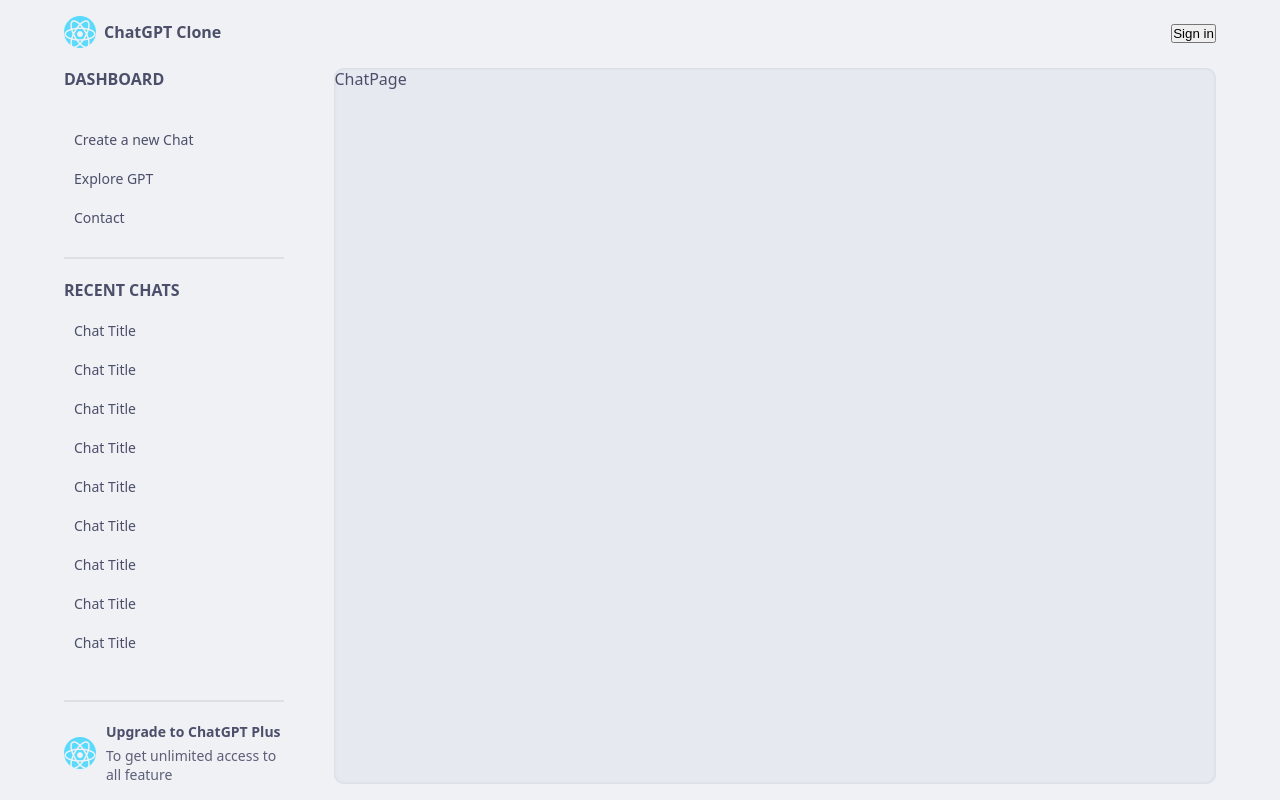
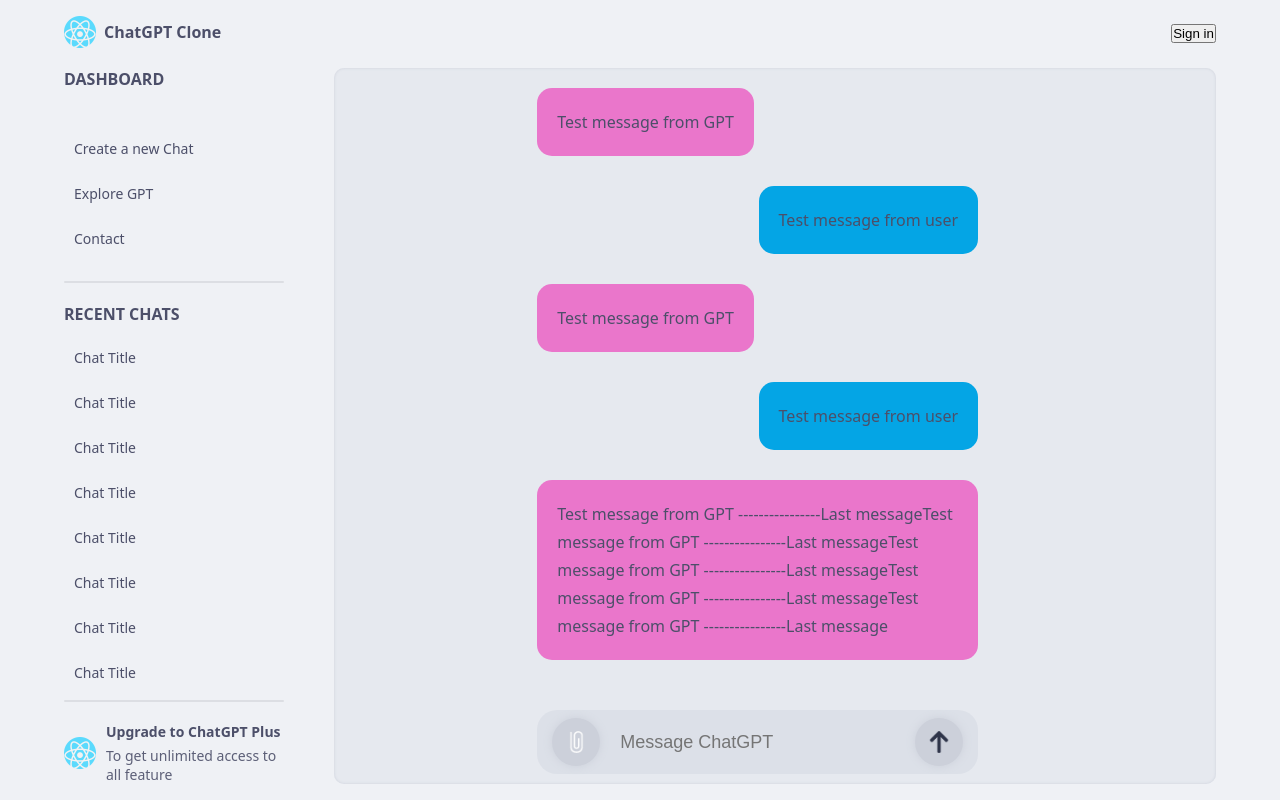
Before and after one commit to Liu-Hong-Wei/chatgpt-clone, a React (Vite) app: page /dashboard/chats/1 in a window 1280 px wide. Built offline with nearby package versions, Linux system fonts and the light colour scheme; no server answers.

Commit message:
feat: implemention chat page design

```diff
--- a/src/components/chatList/chatList.css
+++ b/src/components/chatList/chatList.css
@@ -17,13 +17,17 @@
   }
 
   a {
-    padding: 10px;
+    margin: 5px;
+    padding: 8px 5px;
     border-radius: 10px;
     font-size: 14px;
     font-weight: 500;
 
     &:hover {
-      background-color: #8839ef;
+      cursor: pointer;
+      background: #8839ef;
+      transition: all 200ms linear;
+      box-shadow: 0 0 5px #8839ef;
       opacity: 0.8;
       color: #e6e9ef;
     }
--- /dev/null
+++ b/src/components/newPrompt/NewPrompt.jsx
@@ -0,0 +1,30 @@
+import { useEffect, useRef } from "react";
+import "./newPrompt.css";
+
+const NewPrompt = () => {
+  const endRef = useRef(null);
+
+  useEffect(() => {
+    endRef.current.scrollIntoView({ behavior: "smooth" });
+  });
+
+  return (
+    <>
+      {/* ADD NEW PROMPT */}
+      <div ref={endRef}></div>
+      <div className="endChat"></div>
+      <form className="newForm">
+        <label htmlFor="file">
+          <img src="/attachment.png" alt="" />
+        </label>
+        <input id="file" type="file" multiple={false} hidden />
+        <input id="prompt" type="text" placeholder="Message ChatGPT" />
+        <button>
+          <img src="/arrow.png" alt="" />
+        </button>
+      </form>
+    </>
+  );
+};
+
+export default NewPrompt;
--- /dev/null
+++ b/src/components/newPrompt/newPrompt.css
@@ -0,0 +1,69 @@
+.endChat {
+  padding-bottom: 64px;
+}
+
+.newForm {
+  position: absolute;
+  width: 50%;
+  user-select: none;
+  max-height: 256px;
+  background-color: #dce0e8;
+  padding: 8px 15px;
+  bottom: 10px;
+  border-radius: 20px;
+  gap: 20px;
+
+  display: flex;
+  align-items: center;
+
+  input#prompt {
+    flex: 1;
+    height: 100%;
+    border: none;
+    outline: none;
+    background: none;
+    font-size: 18px;
+    font-weight: 500;
+    color: #4c4f69;
+  }
+
+  button,
+  label {
+    width: 48px;
+    height: 48px;
+    padding: 5px;
+    border: none;
+    border-radius: 50%;
+    background: #ccd0da;
+    box-shadow: 0 0 10px #ccd0da;
+    display: flex;
+    justify-content: center;
+    align-items: center;
+
+    &:hover {
+      cursor: pointer;
+      background: #7287fd;
+      transition: all 300ms linear;
+      box-shadow: 0 0 10px #7287fd;
+      img {
+        filter: invert(1);
+      }
+    }
+
+    img {
+      width: 60%;
+      height: 60%;
+      object-fit: contain;
+    }
+  }
+
+  label:hover {
+    cursor: pointer;
+    background: #179299;
+    transition: all 300ms linear;
+    box-shadow: 0 0 10px #179299;
+    img {
+      filter: invert(1);
+    }
+  }
+}
--- a/src/routes/chatPage/ChatPage.jsx
+++ b/src/routes/chatPage/ChatPage.jsx
@@ -1,9 +1,80 @@
-import './chatPage.css'
+import { useEffect, useRef } from "react";
+import "./chatPage.css";
+import NewPrompt from "../../components/newPrompt/NewPrompt";
 
 const ChatPage = () => {
   return (
-    <div className='chatPage'>ChatPage</div>
-  )
-}
+    <div className="chatPage">
+      <div className="wrapper">
+        <div className="chat">
+          <div className="message user">
+            Test message from user: Lorem ipsum dolor sit amet consectetur
+            adipisicing elit. Voluptatem, pariatur eligendi error at aut impedit
+            adipisicing elit. Voluptatem, pariatur eligendi error at aut impedit
+            quaerat laboriosam deserunt assumenda excepturi enim nobis in alias
+            id hic recusandae nihil eaque harum. quaerat laboriosam deserunt
+            assumenda excepturi enim nobis in alias id hic recusandae nihil
+            eaque harum.
+          </div>
+          <div className="message">
+            Test message from GPT adipisicing elit. Voluptatem, pariatur
+            eligendi error at aut impedit adipisicing elit. Voluptatem, pariatur
+            eligendi error at aut impedit quaerat laboriosam deserunt assumenda
+            excepturi enim nobis in alias id hic recusandae nihil eaque harum.
+            quaerat laboriosam deserunt assumenda excepturi enim nobis in alias
+            id hic recusandae nihil eaque harum.
+          </div>
+          <div className="message user">
+            Test message from user: Lorem ipsum dolor sit amet consectetur
+            adipisicing elit. Voluptatem, pariatur eligendi error at aut impedit
+            adipisicing elit. Voluptatem, pariatur eligendi error at aut impedit
+            quaerat laboriosam deserunt assumenda excepturi enim nobis in alias
+            id hic recusandae nihil eaque harum. quaerat laboriosam deserunt
+            assumenda excepturi enim nobis in alias id hic recusandae nihil
+            eaque harum.
+          </div>
+          <div className="message">
+            Test message from GPT adipisicing elit. Voluptatem, pariatur
+            eligendi error at aut impedit adipisicing elit. Voluptatem, pariatur
+            eligendi error at aut impedit quaerat laboriosam deserunt assumenda
+            excepturi enim nobis in alias id hic recusandae nihil eaque harum.
+            quaerat laboriosam deserunt assumenda excepturi enim nobis in alias
+            id hic recusandae nihil eaque harum.
+          </div>
+          <div className="message user">
+            Test message from user: Lorem ipsum dolor sit amet consectetur
+            adipisicing elit. Voluptatem, pariatur eligendi error at aut impedit
+            adipisicing elit. Voluptatem, pariatur eligendi error at aut impedit
+            quaerat laboriosam deserunt assumenda excepturi enim nobis in alias
+            id hic recusandae nihil eaque harum. quaerat laboriosam deserunt
+            assumenda excepturi enim nobis in alias id hic recusandae nihil
+            eaque harum.
+          </div>
+          <div className="message">
+            Test message from GPT adipisicing elit. Voluptatem, pariatur
+            eligendi error at aut impedit adipisicing elit. Voluptatem, pariatur
+            eligendi error at aut impedit quaerat laboriosam deserunt assumenda
+            excepturi enim nobis in alias id hic recusandae nihil eaque harum.
+            quaerat laboriosam deserunt assumenda excepturi enim nobis in alias
+            id hic recusandae nihil eaque harum.
+          </div>
+          <div className="message user">Test message from user</div>
+          <div className="message">Test message from GPT</div>
+          <div className="message user">Test message from user</div>
+          <div className="message">Test message from GPT</div>
+          <div className="message user">Test message from user</div>
+          <div className="message">
+            Test message from GPT ----------------Last messageTest message from
+            GPT ----------------Last messageTest message from GPT
+            ----------------Last messageTest message from GPT
+            ----------------Last messageTest message from GPT
+            ----------------Last message
+          </div>
+          <NewPrompt />
+        </div>
+      </div>
+    </div>
+  );
+};
 
-export default ChatPage
+export default ChatPage;
--- a/src/routes/chatPage/chatPage.css
+++ b/src/routes/chatPage/chatPage.css
@@ -0,0 +1,41 @@
+.chatPage {
+  height: 100%;
+  display: flex;
+  flex-direction: column;
+  align-items: center;
+  position: relative;
+  overflow: hidden;
+
+  .wrapper {
+    flex: 1;
+    width: 100%;
+    display: flex;
+    justify-content: center;
+    overflow-y: scroll;
+    box-sizing: content-box;
+    padding-right: 35px;
+
+    .chat {
+      width: 50%;
+      display: flex;
+      flex-direction: column;
+      gap: 30px;
+
+      .message {
+        font-size: 16px;
+        padding: 20px;
+        max-width: 100%;
+        border-radius: 15px;
+        align-self: flex-start;
+        line-height: 1.75;
+        background-color: #ea76cb;
+
+        &.user {
+          background-color: #04a5e5;
+          max-width: 80%;
+          align-self: flex-end;
+        }
+      }
+    }
+  }
+}
--- a/src/routes/dashboardPage/dashboardPage.css
+++ b/src/routes/dashboardPage/dashboardPage.css
@@ -100,6 +100,7 @@
         box-shadow: 0 0 10px #ccd0da;
         width: 48px;
         height: 48px;
+        padding: 5px;
 
         &:hover {
           cursor: pointer;
```
